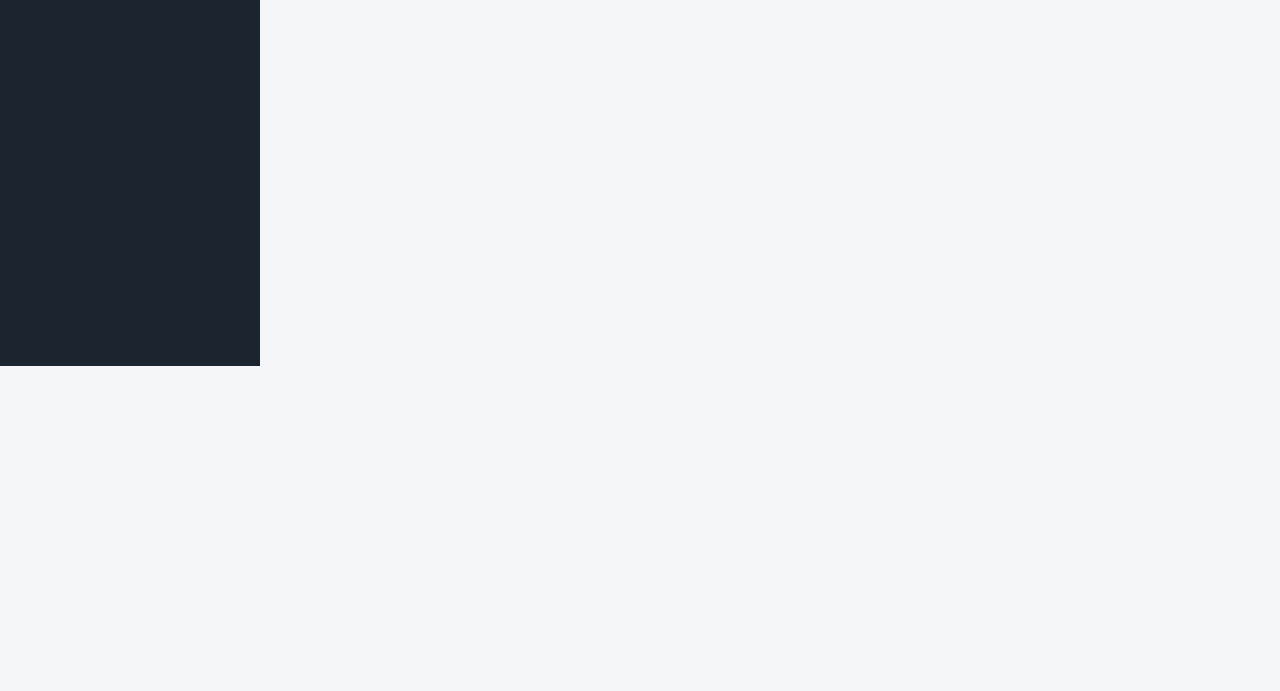
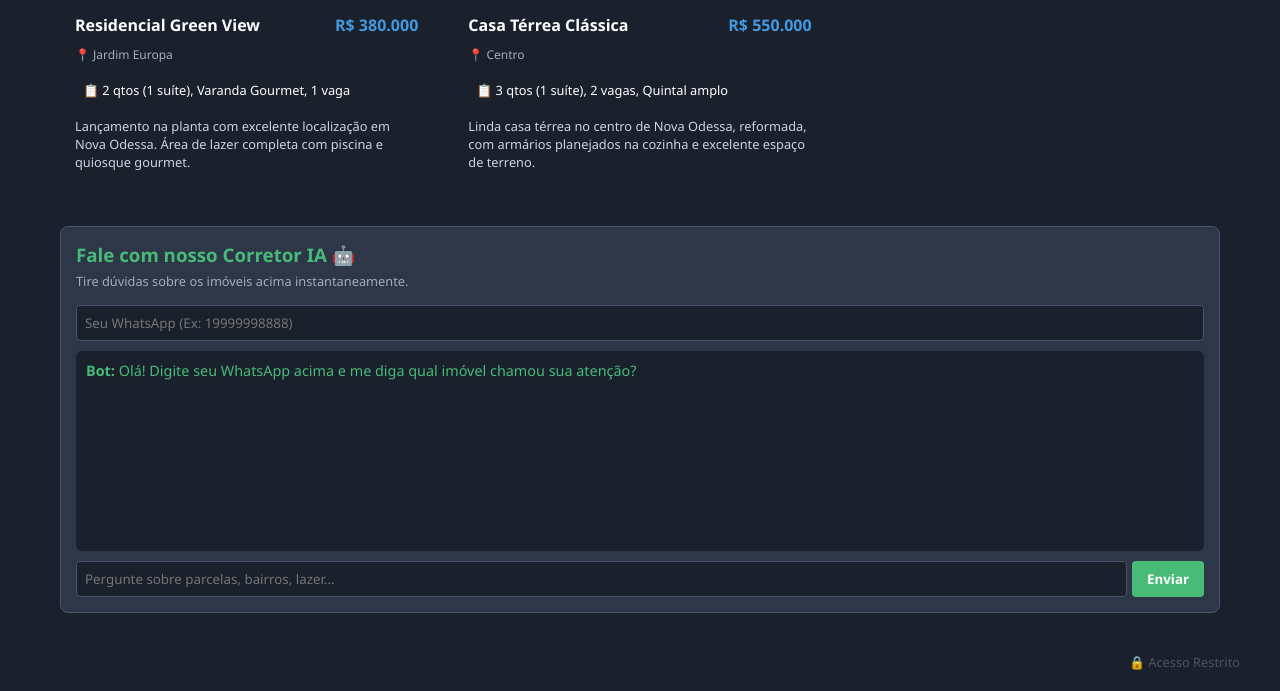
Before and after one commit to sMarkis/projeto_imobcorretor, a FastAPI app: page / in a window 1280 px wide. Shown: the part 434-1125 px from the top of the page. Before the commit the page ends 800 px from the top, so only its background shows below. Run offline with FastAPI, Linux system fonts and the light colour scheme; data comes from the database, SQL or seed files in the repository; data that the repository does not hold is empty.

Commit message:
alteração de função login e senha e area do cliente

```diff
--- a/app.py
+++ b/app.py
@@ -1,33 +1,45 @@
-from fastapi import FastAPI, Request, Form
+from fastapi import FastAPI, Request, Form, Depends, HTTPException, status
 from fastapi.staticfiles import StaticFiles
 from fastapi.templating import Jinja2Templates
+from fastapi.responses import RedirectResponse
 from pydantic import BaseModel
 from google import genai
 from google.genai import types
 import sqlite3
 import os
 import datetime
+import secrets
 
 app = FastAPI(title="ImobiAI - Engine de Qualificação")
 
-# Configurações de pastas
 app.mount("/static", StaticFiles(directory="static"), name="static")
 templates = Jinja2Templates(directory="templates")
 
-# Configuração do Cliente Gemini (Busca a chave no cofre do Render)
 client = genai.Client()
 
-# Função auxiliar para conectar ao banco
+# --- FUNÇÃO AUXILIAR DE SEGURANÇA POR COOKIE ---
+def verificar_admin_cookie(request: Request):
+    # Busca o cookie de login chamado "imobia_session"
+    session = request.cookies.get("imobia_session")
+    if session != "authenticated_admin_2026":
+        # Se não estiver logado, lança o erro que redireciona para o login
+        raise HTTPException(status_code=status.HTTP_401_UNAUTHORIZED)
+    return True
+
+# Tratamento para quando o usuário tenta acessar o painel sem estar logado
+@app.exception_handler(HTTPException)
+async def http_exception_handler(request: Request, exc: HTTPException):
+    if exc.status_code == 401:
+        return RedirectResponse(url="/login", status_code=303)
+    return templates.TemplateResponse("error.html", {"request": request, "detail": exc.detail})
+
 def get_db_connection():
     conn = sqlite3.connect('crm_bot.db')
-    conn.row_factory = sqlite3.Row  # Permite acessar colunas pelo nome
+    conn.row_factory = sqlite3.Row
     return conn
 
-# --- FUNÇÃO DE INICIALIZAÇÃO AUTOMÁTICA DO BANCO ---
 def init_db_auto():
     conn = get_db_connection()
-
-    # Garante que a tabela de imóveis exista
     conn.execute("""
         CREATE TABLE IF NOT EXISTS imoveis (
             id INTEGER PRIMARY KEY AUTOINCREMENT,
@@ -41,8 +53,6 @@ def init_db_auto():
             data_cadastro TIMESTAMP DEFAULT CURRENT_TIMESTAMP
         )
     """)
-
-    # Garante que a tabela de leads exista
     conn.execute("""
         CREATE TABLE IF NOT EXISTS leads (
             id INTEGER PRIMARY KEY AUTOINCREMENT,
@@ -52,8 +62,6 @@ def init_db_auto():
             data_criacao TIMESTAMP DEFAULT CURRENT_TIMESTAMP
         )
     """)
-
-    # Garante que a tabela de histórico de chats exista com os nomes de colunas corretos
     conn.execute("""
         CREATE TABLE IF NOT EXISTS chat_history (
             id INTEGER PRIMARY KEY AUTOINCREMENT,
@@ -64,41 +72,86 @@ def init_db_auto():
             FOREIGN KEY (lead_id) REFERENCES leads (id)
         )
     """)
-
-    # Garante que a tabela de configuração do bot exista
     conn.execute("""
         CREATE TABLE IF NOT EXISTS bot_config (
             id INTEGER PRIMARY KEY AUTOINCREMENT,
             prompt_sistema TEXT
         )
     """)
-
     conn.commit()
     conn.close()
 
-# Executa a checagem ao iniciar a aplicação
 init_db_auto()
 
-# Rota Principal - Busca os dados do banco de dados reais
+
+# ==========================================
+# 🌍 ROTAS PÚBLICAS (VISÃO DO CLIENTE COMPRADOR)
+# ==========================================
+
+# Agora a Raiz do site (/) carrega a busca pública de imóveis!
 @app.get("/")
-async def serve_dashboard(request: Request):
+async def serve_home_cliente(request: Request, q: str = None):
     conn = get_db_connection()
+    if q:
+        query = f"%{q}%"
+        imoveis = conn.execute("""
+            SELECT * FROM imoveis
+            WHERE titulo LIKE ? OR bairro LIKE ? OR caracteristicas LIKE ? OR descricao LIKE ?
+            ORDER BY data_cadastro DESC
+        """, (query, query, query, query)).fetchall()
+    else:
+        imoveis = conn.execute("SELECT * FROM imoveis ORDER BY data_cadastro DESC").fetchall()
+    conn.close()
 
-    # 1. Busca todos os leads cadastrados
+    return templates.TemplateResponse(
+        request=request,
+        name="cliente_busca.html",
+        context={"imoveis": imoveis, "busca_atual": q or ""}
+    )
+
+# Rota para abrir a página de login
+@app.get("/login")
+async def serve_login_page(request: Request, error: str = None):
+    return templates.TemplateResponse(request=request, name="login.html", context={"error": error})
+
+# Rota que valida os dados do formulário de login
+@app.post("/login")
+async def process_login(username: str = Form(...), password: str = Form(...)):
+    # Validação com as suas credenciais solicitadas
+    if username == "ADMimob" and password == "Adm@2026":
+        response = RedirectResponse(url="/dashboard", status_code=303)
+        # Salva o cookie de segurança que dá acesso ao painel
+        response.set_cookie(key="imobia_session", value="authenticated_admin_2026", path="/", httponly=True)
+        return response
+    else:
+        return RedirectResponse(url="/login?error=Usuario%20ou%20senha%20incorretos", status_code=303)
+
+# Rota para o corretor sair do painel com segurança
+@app.get("/logout")
+async def process_logout():
+    response = RedirectResponse(url="/", status_code=303)
+    response.delete_cookie("imobia_session", path="/")
+    return response
+
+
+# ==========================================
+# 🔒 ROTAS PROTEGIDAS (REQUEREM LOGIN DO ADM)
+# ==========================================
+
+# O painel com as abas de leads, histórico e prompt agora fica em /dashboard
+@app.get("/dashboard")
+async def serve_dashboard(request: Request, authenticated: bool = Depends(verificar_admin_cookie)):
+    conn = get_db_connection()
     leads = conn.execute("SELECT * FROM leads ORDER BY data_criacao DESC").fetchall()
-
-    # 2. Busca o prompt do sistema atual
     config = conn.execute("SELECT prompt_sistema FROM bot_config ORDER BY id DESC LIMIT 1").fetchone()
     prompt_atual = config['prompt_sistema'] if config else "Você é um corretor de imóveis focado em qualificar leads."
 
-    # 3. Busca o histórico de mensagens (para a aba de chats)
     historico = conn.execute("""
         SELECT h.*, l.nome as lead_nome
         FROM chat_history h
         JOIN leads l ON h.lead_id = l.id
         ORDER BY h.data_envio DESC
     """).fetchall()
-
     conn.close()
 
     return templates.TemplateResponse(
@@ -107,11 +160,9 @@ async def serve_dashboard(request: Request):
         context={"leads": leads, "prompt_atual": prompt_atual, "historico": historico}
     )
 
-# --- ROTA PARA VISUALIZAR A PÁGINA DE IMÓVEIS ---
 @app.get("/imoveis")
-async def serve_imoveis(request: Request):
+async def serve_imoveis(request: Request, authenticated: bool = Depends(verificar_admin_cookie)):
     conn = get_db_connection()
-    # Busca todos os imóveis cadastrados para renderizar no HTML
     imoveis = conn.execute("SELECT * FROM imoveis ORDER BY data_cadastro DESC").fetchall()
     conn.close()
 
@@ -121,7 +172,6 @@ async def serve_imoveis(request: Request):
         context={"imoveis": imoveis}
     )
 
-# --- ROTA PARA CADASTRAR OU ATUALIZAR UM IMÓVEL ---
 @app.post("/cadastrar-imovel")
 async def cadastrar_imovel(
     id: str = Form(None),
@@ -131,11 +181,10 @@ async def cadastrar_imovel(
     preco: str = Form(...),
     caracteristicas: str = Form(...),
     descricao: str = Form(...),
-    imagem_url: str = Form(None)
+    imagem_url: str = Form(None),
+    authenticated: bool = Depends(verificar_admin_cookie)
 ):
     conn = get_db_connection()
-
-    # Se vier com o ID preenchido do formulário oculto, atualiza em vez de inserir novo
     if id and id.strip() != "":
         conn.execute("""
             UPDATE imoveis
@@ -148,32 +197,31 @@ async def cadastrar_imovel(
             INSERT INTO imoveis (titulo, tipo, bairro, preco, caracteristicas, descricao, imagem_url, data_cadastro)
             VALUES (?, ?, ?, ?, ?, ?, ?, ?)
         """, (titulo, tipo, bairro, preco, caracteristicas, descricao, imagem_url, data_atual))
-
     conn.commit()
     conn.close()
 
-    from fastapi.responses import RedirectResponse
     return RedirectResponse(url="/imoveis", status_code=303)
 
-# --- ROTA PARA EXCLUIR IMÓVEL POR ID ---
 @app.get("/deletar-imovel/{imovel_id}")
-async def deletar_imovel(imovel_id: int):
+async def deletar_imovel(imovel_id: int, authenticated: bool = Depends(verificar_admin_cookie)):
     conn = get_db_connection()
     conn.execute("DELETE FROM imoveis WHERE id = ?", (imovel_id,))
     conn.commit()
     conn.close()
-
-    from fastapi.responses import RedirectResponse
     return RedirectResponse(url="/imoveis", status_code=303)
 
-# Rota para salvar um novo prompt enviado pela tela de configurações
 @app.post("/salvar-prompt")
-async def salvar_prompt(prompt: str = Form(...)):
+async def salvar_prompt(prompt: str = Form(...), authenticated: bool = Depends(verificar_admin_cookie)):
     conn = get_db_connection()
     conn.execute("INSERT INTO bot_config (prompt_sistema) VALUES (?)", (prompt,))
     conn.commit()
     conn.close()
     return {"status": "success", "message": "Prompt updated successfully!"}
+
+
+# ==========================================
+# 🤖 WEBHOOK INTEGRAÇÃO (WHATSAPP / BOT)
+# ==========================================
 
 class WhatsAppMessage(BaseModel):
     phone: str
@@ -200,7 +248,6 @@ async def receive_whatsapp_message(payload: WhatsAppMessage):
         else:
             lead_id = lead['id']
 
-        # CORRIGIDO: Modificado de 'mansion' para 'mensagem'
         conn.execute("INSERT INTO chat_history (lead_id, papel, mensagem) VALUES (?, 'user', ?)",
                      (lead_id, user_message))
 
@@ -219,7 +266,6 @@ async def receive_whatsapp_message(payload: WhatsAppMessage):
 
         conn.commit()
         return {"status": "success", "reply": bot_reply}
-
     except Exception as e:
         return {"status": "error", "message": str(e)}
     finally:
--- /dev/null
+++ b/templates/cliente_busca.html
@@ -0,0 +1,130 @@
+<!DOCTYPE html>
+<html lang="pt-BR">
+<head>
+    <meta charset="UTF-8">
+    <meta name="viewport" content="width=device-width, initial-scale=1.0">
+    <title>Encontre seu Imóvel Ideal</title>
+    <link rel="stylesheet" href="/static/style.css?v=1.2">
+    <style>
+        /* Estilos exclusivos para a experiência limpa do cliente */
+        .public-container { max-width: 1200px; margin: 0 auto; padding: 20px; }
+        .search-box { display: flex; gap: 10px; margin-bottom: 30px; }
+        .search-box input { flex: 1; padding: 12px; background: #2d3748; border: 1px solid #4a5568; border-radius: 6px; color: white; font-size: 1rem; }
+        .search-box button { padding: 12px 24px; background: #3182ce; color: white; border: none; border-radius: 6px; cursor: pointer; font-weight: bold; }
+
+        /* Layout de exibição dos imóveis para o comprador */
+        .client-grid { display: grid; grid-template-columns: repeat(auto-fill, minmax(300px, 1fr)); gap: 20px; }
+
+        /* Janela de Chat embutida na lateral ou flutuante */
+        .chat-widget { background: #2d3748; border: 1px solid #4a5568; border-radius: 8px; padding: 15px; margin-top: 40px; }
+        .chat-messages { height: 200px; background: #1a202c; border-radius: 6px; padding: 10px; overflow-y: auto; margin-bottom: 10px; font-size: 0.9rem; }
+        .chat-input-row { display: flex; gap: 5px; }
+        .chat-input-row input { flex: 1; padding: 8px; background: #1a202c; border: 1px solid #4a5568; border-radius: 4px; color: white; }
+        .msg-user { color: #4299e1; text-align: right; margin-bottom: 8px; }
+        .msg-bot { color: #48bb78; text-align: left; margin-bottom: 8px; }
+    </style>
+</head>
+<body style="background-color: #1a202c; color: white;">
+
+    <div class="public-container">
+        <header style="margin-bottom: 30px; text-align: center;">
+            <h1 style="color: #4299e1; font-size: 2.5rem; margin-bottom: 5px;">Imobi<span>AI</span></h1>
+            <p style="color: #a0aec0;">Encontre o imóvel dos seus sonhos com suporte da nossa Inteligência Artificial</p>
+        </header>
+
+        <form action="/" method="GET" class="search-box">
+            <input type="text" name="q" value="{{ busca_atual }}" placeholder="Digite um bairro, tipo de imóvel ou característica... Ex: Planta, Suíte, Sacada">
+            <button type="submit">Buscar Imóveis</button>
+        </form>
+
+        <h2 style="margin-bottom: 15px; font-size: 1.3rem;">Imóveis Disponíveis ({{ imoveis|length }})</h2>
+        <div class="client-grid">
+            {% for imovel in imoveis %}
+            <div class="imovel-card" style="margin-bottom: 0;">
+                <div class="imovel-thumb" style="position: relative; height: 180px;">
+                    {% if imovel.imagem_url %}
+                        <img src="{{ imovel.imagem_url }}" alt="{{ imovel.titulo }}" style="width:100%; height:100%; object-fit:cover;">
+                    {% else %}
+                        <div style="display:flex; justify-content:center; align-items:center; height:100%; color:#4a5568; font-size:0.8rem;">Sem Foto</div>
+                    {% endif %}
+                </div>
+                <div class="imovel-info" style="padding: 15px;">
+                    <div style="display:flex; justify-content:space-between; align-items:center; margin-bottom:10px;">
+                        <h4 style="margin:0; color: #fff;">{{ imovel.titulo }}</h4>
+                        <span style="color:#4299e1; font-weight:bold;">{{ imovel.preco }}</span>
+                    </div>
+                    <p style="font-size:0.75rem; color:#a0aec0; margin:0 0 10px 0;">📍 {{ imovel.bairro }}</p>
+                    <div class="imovel-carac" style="background:#1a202c; padding:8px; border-radius:4px; font-size:0.8rem; margin-bottom:10px;">
+                        📋 {{ imovel.caracteristicas }}
+                    </div>
+                    <p style="font-size:0.8rem; color:#cbd5e0; margin:0;">{{ imovel.descricao }}</p>
+                </div>
+            </div>
+            {% else %}
+            <p style="color:#a0aec0;">Nenhum imóvel corresponde à sua busca.</p>
+            {% endfor %}
+        </div>
+
+        <div class="chat-widget">
+            <h3 style="margin-top: 0; margin-bottom: 5px; color: #48bb78;">Fale com nosso Corretor IA 🤖</h3>
+            <p style="font-size: 0.8rem; color: #a0aec0; margin-bottom: 15px;">Tire dúvidas sobre os imóveis acima instantaneamente.</p>
+
+            <div style="margin-bottom: 10px;">
+                <input type="text" id="client-phone" placeholder="Seu WhatsApp (Ex: 19999998888)" style="width: 100%; padding: 8px; background: #1a202c; border: 1px solid #4a5568; border-radius: 4px; color: white; box-sizing: border-box;">
+            </div>
+
+            <div class="chat-messages" id="chat-box">
+                <div class="msg-bot"><strong>Bot:</strong> Olá! Digite seu WhatsApp acima e me diga qual imóvel chamou sua atenção?</div>
+            </div>
+
+            <div class="chat-input-row">
+                <input type="text" id="client-msg" placeholder="Pergunte sobre parcelas, bairros, lazer...">
+                <button type="button" onclick="conversarComBot()" style="background:#48bb78; color:white; border:none; padding:8px 15px; border-radius:4px; cursor:pointer; font-weight:bold;">Enviar</button>
+            </div>
+        </div>
+    </div>
+
+    <script>
+        function conversarComBot() {
+            const phone = document.getElementById('client-phone').value.trim();
+            const msgInput = document.getElementById('client-msg');
+            const message = msgInput.value.trim();
+            const chatBox = document.getElementById('chat-box');
+
+            if (!phone || !message) {
+                alert("Por favor, insira seu WhatsApp e a mensagem antes de enviar.");
+                return;
+            }
+
+            // Adiciona a pergunta do cliente na tela imediatamente
+            chatBox.innerHTML += `<div class="msg-user"><strong>Você:</strong> ${message}</div>`;
+            msgInput.value = "";
+            chatBox.scrollTop = chatBox.scrollHeight;
+
+            // Dispara para o webhook existente no backend (Reaproveitamento de infra)
+            fetch('/webhook', {
+                method: 'POST',
+                headers: { 'Content-Type': 'application/json' },
+                body: JSON.stringify({ phone: phone, message: message })
+            })
+            .then(res => res.json())
+            .then(data => {
+                if(data.status === 'success') {
+                    chatBox.innerHTML += `<div class="msg-bot"><strong>Bot:</strong> ${data.reply}</div>`;
+                } else {
+                    chatBox.innerHTML += `<div class="msg-bot" style="color:#e53e3e;"><strong>Erro:</strong> Não consegui responder agora.</div>`;
+                }
+                chatBox.scrollTop = chatBox.scrollHeight;
+            })
+            .catch(() => {
+                chatBox.innerHTML += `<div class="msg-bot" style="color:#e53e3e;"><strong>Erro:</strong> Falha na conexão.</div>`;
+                chatBox.scrollTop = chatBox.scrollHeight;
+            });
+        }
+    </script>
+
+    <div style="text-align: right; padding: 20px 0; max-width: 1200px; margin: 0 auto; font-size: 0.8rem;">
+        <a href="/login" style="color: #4a5568; text-decoration: none; transition: color 0.2s;" onmouseover="this.style.color='#718096'" onmouseout="this.style.color='#4a5568'">🔒 Acesso Restrito</a>
+    </div>
+</body>
+</html>
--- a/templates/index.html
+++ b/templates/index.html
@@ -8,13 +8,20 @@
 </head>
 <body>
     <div class="dashboard-container">
-        <aside class="sidebar">
-            <h2>Imobi<span>AI</span></h2>
-            <nav>
-                <a href="/" id="menu-leads" class="nav-link active" onclick="switchTab('leads')">Leads Qualificados</a>
-                <a href="/imoveis" id="menu-imoveis" class="nav-link">Gerenciar Imóveis</a>
-                <a href="/#config" id="menu-config" class="nav-link" onclick="switchTab('config')">Configurações do Bot</a>
-                <a href="/#historico" id="menu-historico" class="nav-link" onclick="switchTab('historico')">Histórico de Chats</a>
+        <aside class="sidebar" style="display: flex; flex-direction: column; justify-content: space-between; height: 100vh; box-sizing: border-box; padding-bottom: 20px;">
+            <div>
+                <h2>Imobi<span>AI</span></h2>
+                <nav>
+                    <a href="/dashboard" id="menu-leads" class="nav-link active" onclick="switchTab('leads')">Leads Qualificados</a>
+                    <a href="/imoveis" id="menu-imoveis" class="nav-link">Gerenciar Imóveis</a>
+                    <a href="/dashboard#config" id="menu-config" class="nav-link" onclick="switchTab('config')">Configurações do Bot</a>
+                    <a href="/dashboard#historico" id="menu-historico" class="nav-link" onclick="switchTab('historico')">Histórico de Chats</a>
+                </nav>
+            </div>
+
+            <nav style="border-top: 1px solid #4a5568; padding-top: 15px;">
+                <a href="/" target="_blank" style="font-size: 0.85rem; color: #a0aec0; text-decoration: none; display: block; margin-bottom: 10px;">🌐 Ver Site Público</a>
+                <a href="/logout" style="color: #e53e3e; font-weight: bold; text-decoration: none; display: block;">🚪 Sair do Painel</a>
             </nav>
         </aside>
 
```
Also changed, not shown: templates/imoveis.html (+15 -9 lines), templates/login.html (added, +46 -0 lines).
